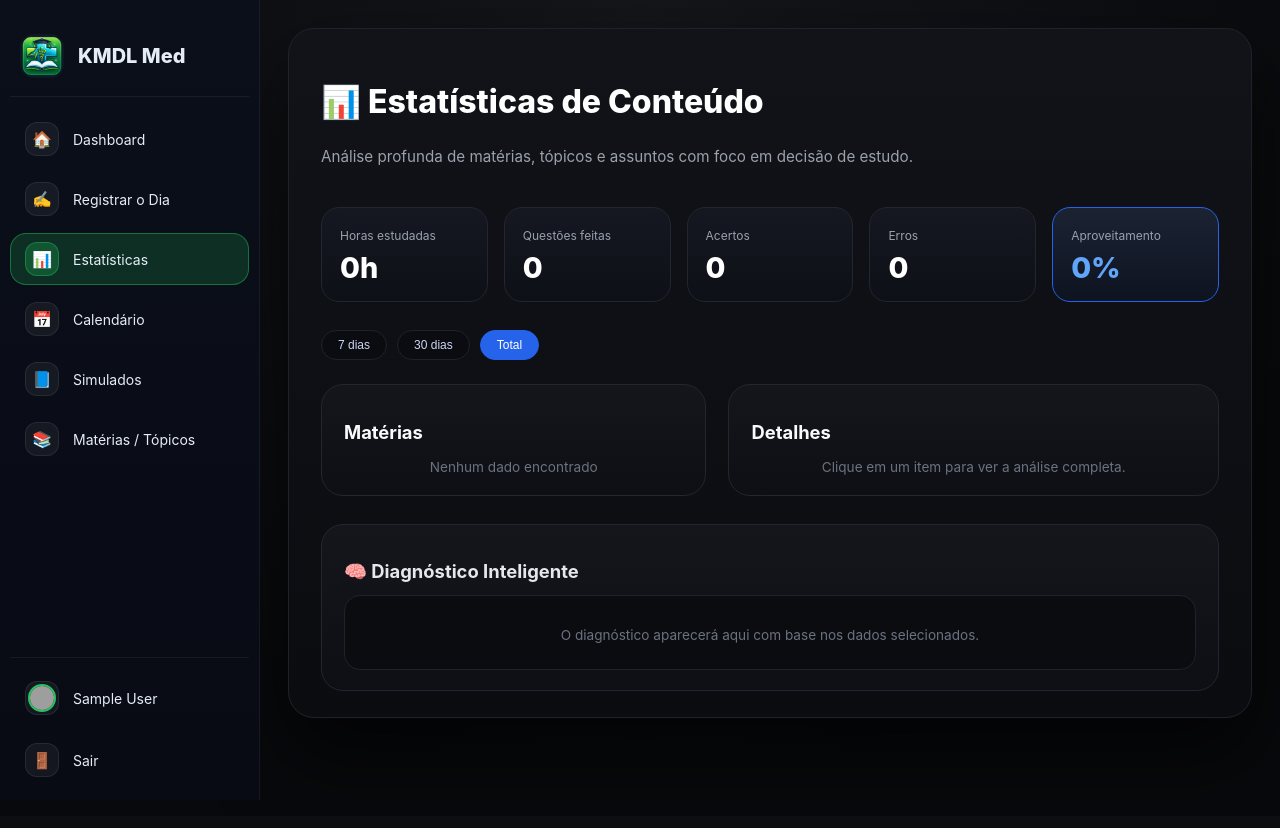
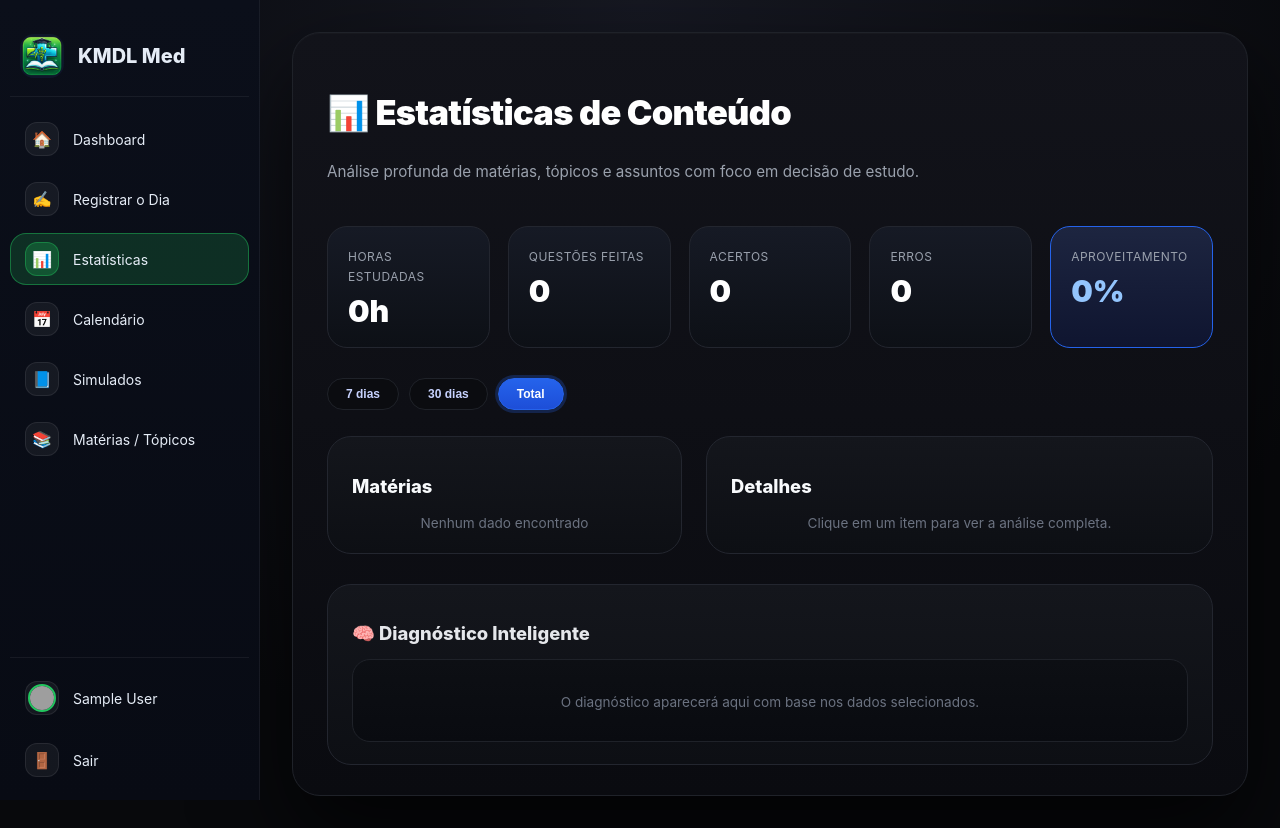
Before and after one commit to Kauesoaresz/KMDL-Med, a Node server app: page /estatisticas/conteudo/dashboard in a window 1280 px wide. Before the commit the page ends 800 px from the top, so only its background shows below. Run offline with Node 20, Linux system fonts and the light colour scheme; the visitor is signed in with stand-in values (Sample User, id 1); data that the repository does not hold is empty; some libraries are stand-ins or nearby versions; grey boxes are pictures that could not be loaded.

Commit message:
Versão 1.2.6

```diff
--- a/src/controllers/statisticsController.js
+++ b/src/controllers/statisticsController.js
@@ -1,6 +1,8 @@
 const { StudyEntry, Subject, Topic, Subtopic } = require("../models");
 const sequelize = require("../config/database");
 const { Op } = require("sequelize");
+const { SimuladoQuestaoErro } = require("../models");
+
 
 
 // =========================
@@ -20,31 +22,63 @@ function calcStats(row) {
 
 function getDateLimit(period) {
   const now = new Date();
+  now.setHours(0, 0, 0, 0);
 
-  // SEMANA ATUAL (segunda → hoje)
-  if (period === "7") {
-    const day = now.getDay(); // 0 = domingo
-    const diff = day === 0 ? 6 : day - 1;
-
-    const startOfWeek = new Date(now);
-    startOfWeek.setDate(now.getDate() - diff);
-    startOfWeek.setHours(0, 0, 0, 0);
-
-    return startOfWeek;
+  // SEMANA ATUAL (domingo → hoje)
+  if (period === "week") {
+    const start = new Date(now);
+    start.setDate(now.getDate() - now.getDay()); // domingo
+    return start;
   }
 
   // MÊS ATUAL (dia 1 → hoje)
-  if (period === "30") {
-    const startOfMonth = new Date(now.getFullYear(), now.getMonth(), 1);
-    startOfMonth.setHours(0, 0, 0, 0);
-
-    return startOfMonth;
+  if (period === "month") {
+    return new Date(now.getFullYear(), now.getMonth(), 1);
   }
 
   // TOTAL
   return null;
 }
 
+
+// =========================
+// ERROS DE CONTEÚDO (HELPER)
+// =========================
+async function buscarErrosConteudo({ level, id, dateLimit }) {
+  const where = {};
+
+  if (dateLimit) {
+    where.created_at = { [Op.gte]: dateLimit };
+  }
+
+  if (level === "materia") where.subject_id = id;
+  if (level === "topico") where.topic_id = id;
+  if (level === "assunto") where.subtopic_id = id;
+
+  const rows = await SimuladoQuestaoErro.findAll({
+    where,
+    attributes: [
+      "motivo",
+      [sequelize.fn("COUNT", sequelize.col("id")), "total"]
+    ],
+    group: ["motivo"],
+    raw: true
+  });
+
+  const base = {
+    total: 0,
+    falta_conteudo: 0,
+    lacuna: 0,
+    falta_atencao: 0
+  };
+
+  rows.forEach(r => {
+    base.total += Number(r.total);
+    base[r.motivo] = Number(r.total);
+  });
+
+  return base;
+}
 
 // =========================
 // VISÃO GERAL
@@ -72,9 +106,10 @@ exports.geral = async (req, res) => {
     return calcStats(row || {});
   }
 
-  const semana = await calcByPeriod(getDateLimit("7"));
-  const mes = await calcByPeriod(getDateLimit("30"));
-  const total = await calcByPeriod(null);
+  const semana = await calcByPeriod(getDateLimit("week"));
+const mes = await calcByPeriod(getDateLimit("month"));
+const total = await calcByPeriod(null);
+
 
   res.render("app/statistics", {
     active: "estatisticas",
@@ -132,13 +167,25 @@ exports.porMateria = async (req, res) => {
     nest: true
   });
 
-  const materias = rows.map(r => ({
+  const materias = [];
+
+for (const r of rows) {
+  const erros = await buscarErrosConteudo({
+    level: "materia",
+    id: r.subject.id,
+    dateLimit
+  });
+
+  materias.push({
     id: r.subject.id,
     nome: r.subject.nome,
-    ...calcStats(r)
-  }));
+    ...calcStats(r),
+    erros_conteudo: erros
+  });
+}
 
-  res.json(materias);
+res.json(materias);
+
 };
 
 // =========================
@@ -173,13 +220,25 @@ exports.porTopico = async (req, res) => {
     nest: true
   });
 
-  const topicos = rows.map(r => ({
+  const topicos = [];
+
+for (const r of rows) {
+  const erros = await buscarErrosConteudo({
+    level: "topico",
+    id: r.topic.id,
+    dateLimit
+  });
+
+  topicos.push({
     id: r.topic.id,
     nome: r.topic.nome,
-    ...calcStats(r)
-  }));
+    ...calcStats(r),
+    erros_conteudo: erros
+  });
+}
 
-  res.json(topicos);
+res.json(topicos);
+
 };
 
 // =========================
@@ -214,14 +273,29 @@ exports.porAssunto = async (req, res) => {
     nest: true
   });
 
-  const assuntos = rows.map(r => ({
-  id: r.subtopic?.id || null,
-  nome: r.subtopic?.nome || "Geral",
-  ...calcStats(r)
-}));
+  const assuntos = [];
 
+for (const r of rows) {
+  const subId = r.subtopic?.id || null;
 
-  res.json(assuntos);
+  const erros = subId
+    ? await buscarErrosConteudo({
+        level: "assunto",
+        id: subId,
+        dateLimit
+      })
+    : { total: 0, falta_conteudo: 0, lacuna: 0, falta_atencao: 0 };
+
+  assuntos.push({
+    id: subId,
+    nome: r.subtopic?.nome || "Geral",
+    ...calcStats(r),
+    erros_conteudo: erros
+  });
+}
+
+res.json(assuntos);
+
 };
 
 exports.materiasDashboard = async (req, res) => {
--- a/src/public/css/app/estatisticas-conteudo.css
+++ b/src/public/css/app/estatisticas-conteudo.css
@@ -1,56 +1,56 @@
 /* =========================
-   BASE
+   RESET / BASE
 ========================= */
-
 * {
   box-sizing: border-box;
 }
 
 .page-bg {
-  background: radial-gradient(circle at top, #14161a, #08090c 75%);
+  background: radial-gradient(circle at top, #161822, #08090c 75%);
   color: #e5e7eb;
   font-family: "Inter", system-ui, -apple-system, BlinkMacSystemFont, sans-serif;
 }
 
 .with-sidebar {
   margin-left: 78px;
-  padding: 20px;
+  padding: 24px;
   min-height: 100vh;
 }
 
 /* =========================
    CONTAINER
 ========================= */
-
 .page.estatisticas-conteudo {
-  max-width: 1400px;
+  max-width: 1450px;
   margin: 0 auto;
-  background: linear-gradient(180deg, #121318, #0b0c10);
-  border-radius: 26px;
-  padding: 26px 32px;
+  background: linear-gradient(180deg, #12131a, #0a0b10);
+  border-radius: 28px;
+  padding: 30px 34px;
   border: 1px solid #1f2229;
-  box-shadow: 0 35px 80px rgba(0,0,0,0.65);
+  box-shadow:
+    0 40px 90px rgba(0,0,0,0.7),
+    inset 0 1px 0 rgba(255,255,255,0.02);
 }
 
 /* =========================
    HEADER
 ========================= */
-
 .conteudo-header {
   display: flex;
   justify-content: space-between;
   align-items: flex-end;
-  margin-bottom: 26px;
+  margin-bottom: 30px;
 }
 
 .conteudo-header h1 {
-  font-size: 2rem;
-  font-weight: 800;
+  font-size: 2.15rem;
+  font-weight: 900;
   color: #ffffff;
+  letter-spacing: -0.02em;
 }
 
 .conteudo-header .sub {
-  margin-top: 4px;
+  margin-top: 6px;
   font-size: 0.95rem;
   color: #9aa1ad;
 }
@@ -58,136 +58,144 @@
 /* =========================
    RESUMO GERAL
 ========================= */
-
 .conteudo-resumo {
   display: grid;
   grid-template-columns: repeat(5, 1fr);
-  gap: 16px;
-  margin-bottom: 28px;
+  gap: 18px;
+  margin-bottom: 30px;
 }
 
 .resumo-card {
-  background: linear-gradient(180deg, #151821, #0d1016);
-  border-radius: 18px;
-  padding: 16px 18px;
+  position: relative;
+  background: linear-gradient(180deg, #161a25, #0d1016);
+  border-radius: 20px;
+  padding: 18px 20px;
   border: 1px solid #23262f;
+  transition: transform .2s ease, box-shadow .2s ease;
+}
+
+.resumo-card:hover {
+  transform: translateY(-2px);
+  box-shadow: 0 10px 25px rgba(0,0,0,0.45);
 }
 
 .resumo-card span {
   font-size: 0.75rem;
   color: #9aa1ad;
+  letter-spacing: .04em;
+  text-transform: uppercase;
 }
 
 .resumo-card strong {
   display: block;
-  margin-top: 6px;
-  font-size: 1.8rem;
-  font-weight: 800;
+  margin-top: 8px;
+  font-size: 1.9rem;
+  font-weight: 900;
   color: #ffffff;
 }
 
 .resumo-card.destaque {
-  background: linear-gradient(180deg, #1b2333, #0e1320);
+  background: linear-gradient(180deg, #1d2540, #0f1530);
   border-color: #2563eb;
 }
 
 .resumo-card.destaque strong {
-  color: #60a5fa;
+  color: #93c5fd;
 }
 
 /* =========================
    CONTROLES
 ========================= */
-
 .conteudo-controles {
   display: flex;
   justify-content: space-between;
   align-items: center;
-  margin-bottom: 24px;
+  margin-bottom: 26px;
 }
 
-.controle-tipo,
 .controle-periodo {
   display: flex;
   gap: 10px;
 }
 
-.tipo-btn,
 .periodo-btn {
   background: #0b0c10;
   border: 1px solid #1f2229;
-  color: #cbd5f5;
-  padding: 7px 16px;
+  color: #c7d2fe;
+  padding: 8px 18px;
   border-radius: 999px;
   font-size: 0.75rem;
+  font-weight: 600;
   cursor: pointer;
-  transition: all 0.2s ease;
+  transition: all .2s ease;
 }
 
-.tipo-btn:hover,
 .periodo-btn:hover {
   background: #14161c;
 }
 
-.tipo-btn.active,
 .periodo-btn.active {
-  background: #2563eb;
+  background: linear-gradient(180deg, #2563eb, #1d4ed8);
   border-color: #2563eb;
   color: #ffffff;
+  box-shadow: 0 0 0 3px rgba(37,99,235,.25);
 }
 
 /* =========================
    CORPO
 ========================= */
-
 .conteudo-corpo {
   display: grid;
-  grid-template-columns: 1.1fr 1.4fr;
-  gap: 22px;
+  grid-template-columns: 1.05fr 1.5fr;
+  gap: 24px;
 }
 
 /* =========================
-   LISTA
+   LISTA / DETALHES
 ========================= */
-
 .conteudo-lista,
 .conteudo-detalhes {
-  background: linear-gradient(180deg, #14161c, #0e0f14);
-  border-radius: 22px;
+  background: linear-gradient(180deg, #14161c, #0d0f14);
+  border-radius: 24px;
   border: 1px solid #23262f;
-  padding: 20px 22px;
+  padding: 22px 24px;
 }
 
 .conteudo-lista h2,
 .conteudo-detalhes h2 {
   font-size: 1.15rem;
-  font-weight: 700;
-  margin-bottom: 16px;
+  font-weight: 800;
+  margin-bottom: 18px;
   color: #f8fafc;
 }
 
+/* =========================
+   ITENS
+========================= */
 .lista-itens {
   display: flex;
   flex-direction: column;
-  gap: 12px;
+  gap: 14px;
 }
 
 .item-conteudo {
-  background: #0b0c10;
+  background: linear-gradient(180deg, #0d0f14, #090b10);
   border: 1px solid #1f2229;
-  border-radius: 16px;
-  padding: 14px 16px;
+  border-radius: 18px;
+  padding: 16px 18px;
   cursor: pointer;
-  transition: all 0.2s ease;
+  transition: all .2s ease;
 }
 
 .item-conteudo:hover {
   background: #14161c;
+  transform: translateX(2px);
 }
 
 .item-conteudo.active {
   border-color: #2563eb;
   background: linear-gradient(180deg, #111827, #0b1220);
+  box-shadow: inset 4px 0 0 #2563eb;
 }
 
 .item-header {
@@ -199,13 +207,14 @@
 
 .item-header strong {
   font-size: 0.95rem;
+  font-weight: 700;
   color: #f8fafc;
 }
 
 .badge {
   font-size: 0.7rem;
-  font-weight: 700;
-  padding: 3px 8px;
+  font-weight: 800;
+  padding: 4px 10px;
   border-radius: 999px;
   background: #1f2937;
   color: #93c5fd;
@@ -217,80 +226,78 @@
 }
 
 /* =========================
-   DETALHES
+   DETALHES GRID
 ========================= */
-
 .detalhe-grid {
   display: grid;
   grid-template-columns: repeat(3, 1fr);
-  gap: 14px;
+  gap: 16px;
 }
 
 .detalhe-card {
-  background: #0b0c10;
-  border-radius: 14px;
+  background: linear-gradient(180deg, #0d0f14, #090b10);
+  border-radius: 16px;
   border: 1px solid #1f2229;
-  padding: 14px 16px;
+  padding: 16px 18px;
 }
 
 .detalhe-card span {
   font-size: 0.7rem;
   color: #9aa1ad;
+  text-transform: uppercase;
 }
 
 .detalhe-card strong {
   display: block;
-  margin-top: 6px;
-  font-size: 1.4rem;
-  font-weight: 800;
+  margin-top: 8px;
+  font-size: 1.5rem;
+  font-weight: 900;
   color: #ffffff;
 }
 
 .detalhe-card.destaque {
   grid-column: span 3;
-  background: linear-gradient(180deg, #1b2333, #0e1320);
+  background: linear-gradient(180deg, #1d2540, #0f1530);
   border-color: #2563eb;
 }
 
 .detalhe-card.destaque strong {
-  color: #60a5fa;
+  color: #93c5fd;
 }
 
 /* =========================
    DIAGNÓSTICO
 ========================= */
-
 .conteudo-diagnostico {
-  margin-top: 28px;
-  background: linear-gradient(180deg, #14161c, #0e0f14);
-  border-radius: 22px;
+  margin-top: 30px;
+  background: linear-gradient(180deg, #14161c, #0d0f14);
+  border-radius: 24px;
   border: 1px solid #23262f;
-  padding: 20px 22px;
+  padding: 22px 24px;
 }
 
 .conteudo-diagnostico h2 {
   font-size: 1.15rem;
-  font-weight: 700;
-  margin-bottom: 12px;
+  font-weight: 800;
+  margin-bottom: 14px;
 }
 
 .diagnostico-box {
-  background: #0b0c10;
-  border-radius: 16px;
+  background: linear-gradient(180deg, #0d0f14, #090b10);
+  border-radius: 18px;
   border: 1px solid #1f2229;
-  padding: 16px 18px;
+  padding: 18px 20px;
   font-size: 0.9rem;
-  line-height: 1.6;
+  line-height: 1.7;
 }
 
 .diagnostico-box p {
-  margin-bottom: 6px;
+  margin-bottom: 8px;
 }
 
 /* =========================
    PLACEHOLDER
 ========================= */
-
 .placeholder {
   text-align: center;
   font-size: 0.85rem;
@@ -300,7 +307,6 @@
 /* =========================
    RESPONSIVO
 ========================= */
-
 @media (max-width: 1100px) {
   .conteudo-resumo {
     grid-template-columns: repeat(2, 1fr);
```
Also changed, not shown: src/controllers/statisticsConteudoController.js (deleted, +0 -214 lines), src/public/css/app/simulados-estatisticas.css (+115 -0 lines), src/routes/statisticsRoutes.js (+0 -29 lines), src/views/app/estatisticas-simulados.ejs (+30 -12 lines).
